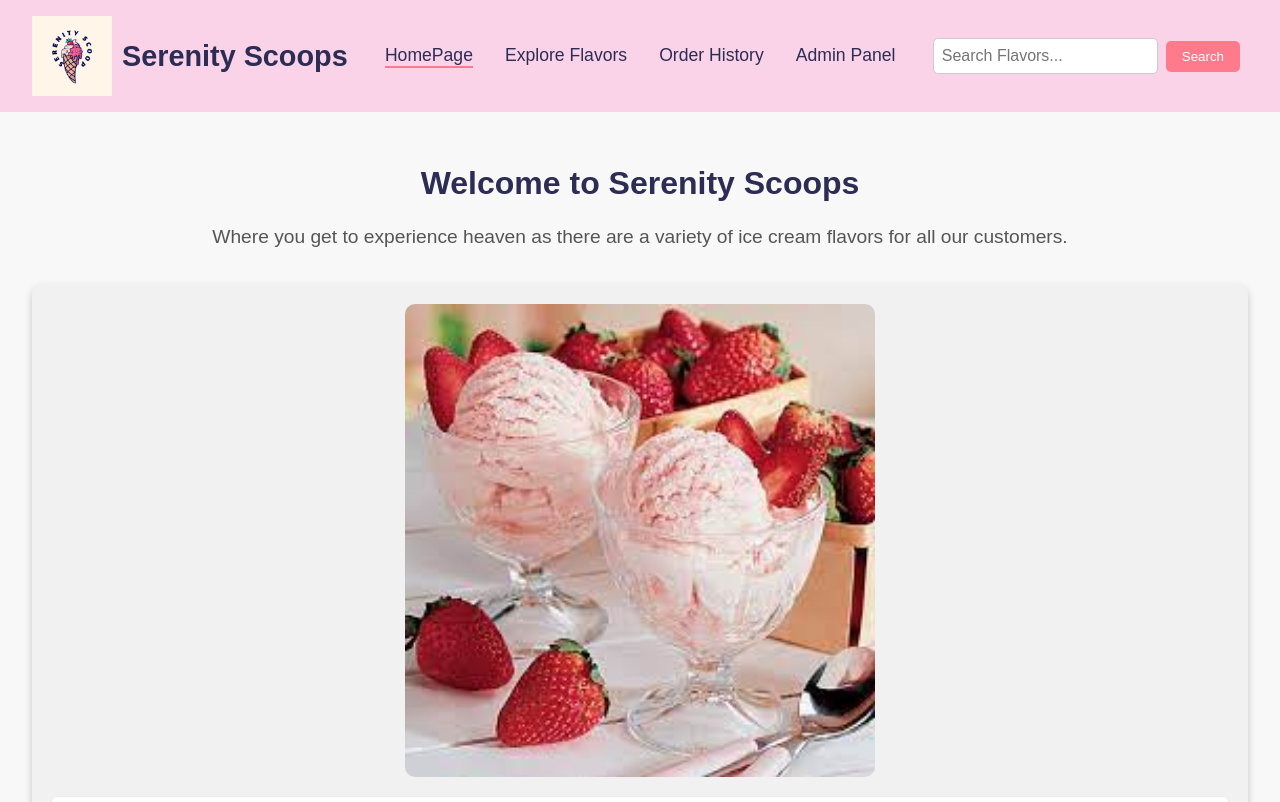
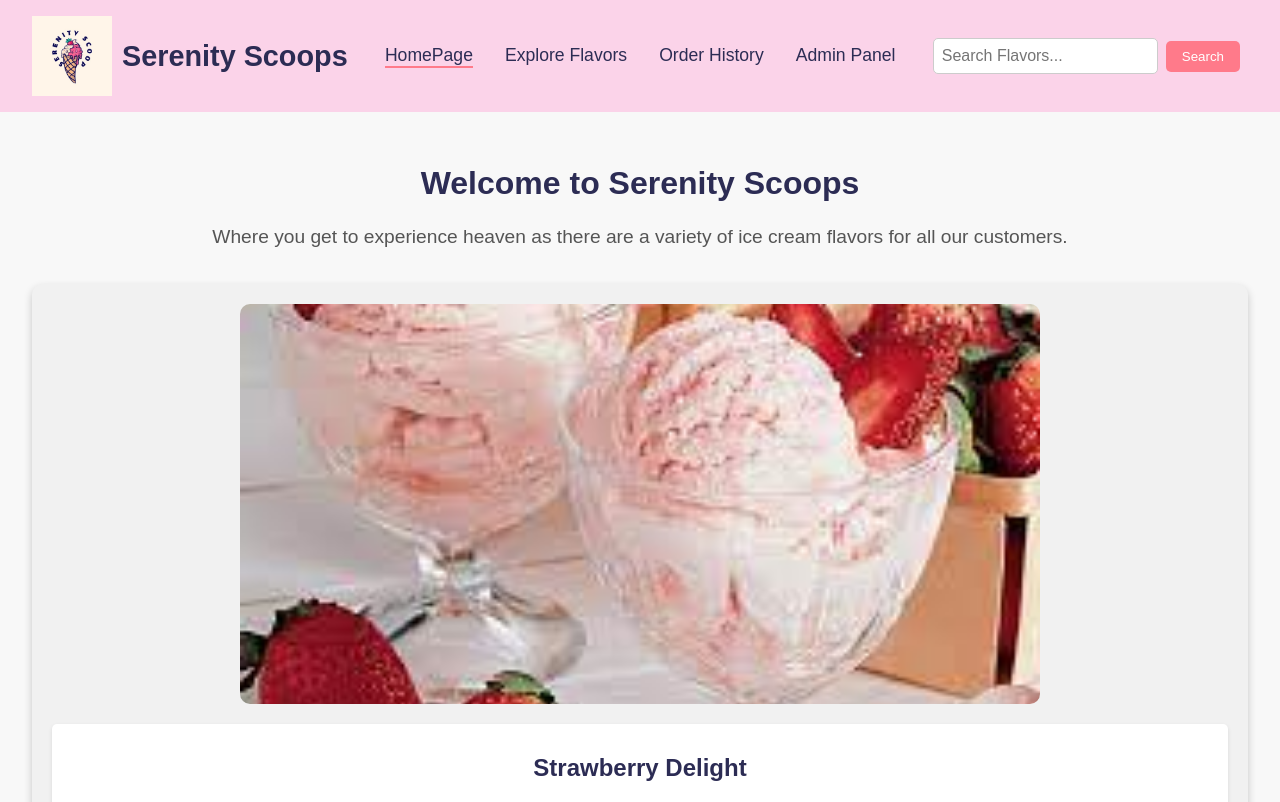
Before and after one commit to abudhosamuel/icecream, a React (Create React App) app: page / in a window 1280 px wide. Shown: the top 802 px of the page. Built offline with nearby package versions, Linux system fonts and the light colour scheme; data requests are answered from the project's data file.

Commit message:
Changes in sizes of the cards

```diff
--- a/src/components/HomePage.css
+++ b/src/components/HomePage.css
@@ -41,9 +41,12 @@
 }
 
 .slide img {
-    width: 40%;
-    height: auto;
+    width: 100%;
+    max-width: 800px; /* Ensures consistent width */
+    height: 400px; /* Ensures consistent height */
+    object-fit: cover; /* Ensures image covers the container while maintaining aspect ratio */
     border-radius: 10px;
+    margin: 0 auto; /* Center the image */
 }
 
 .slide-caption {
```
